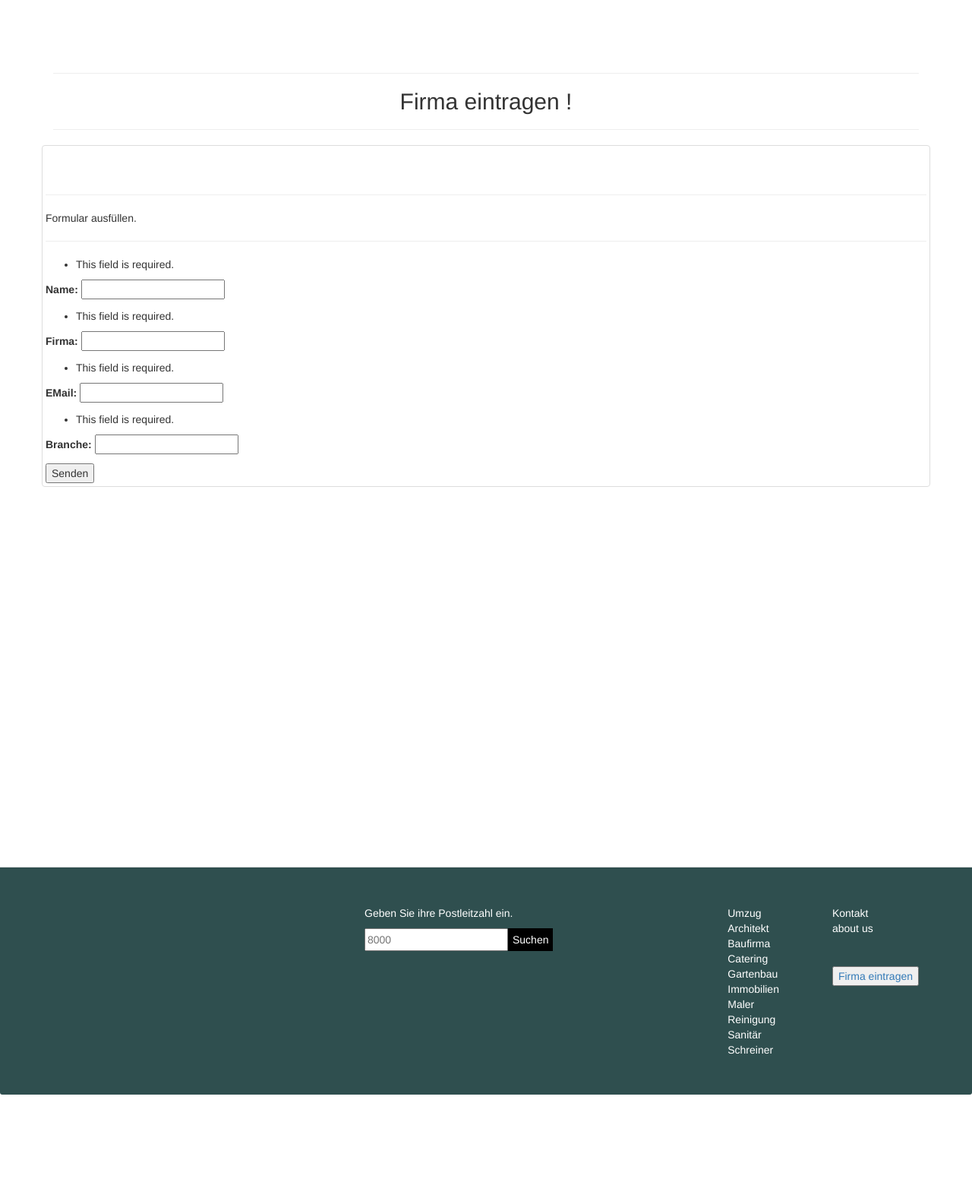
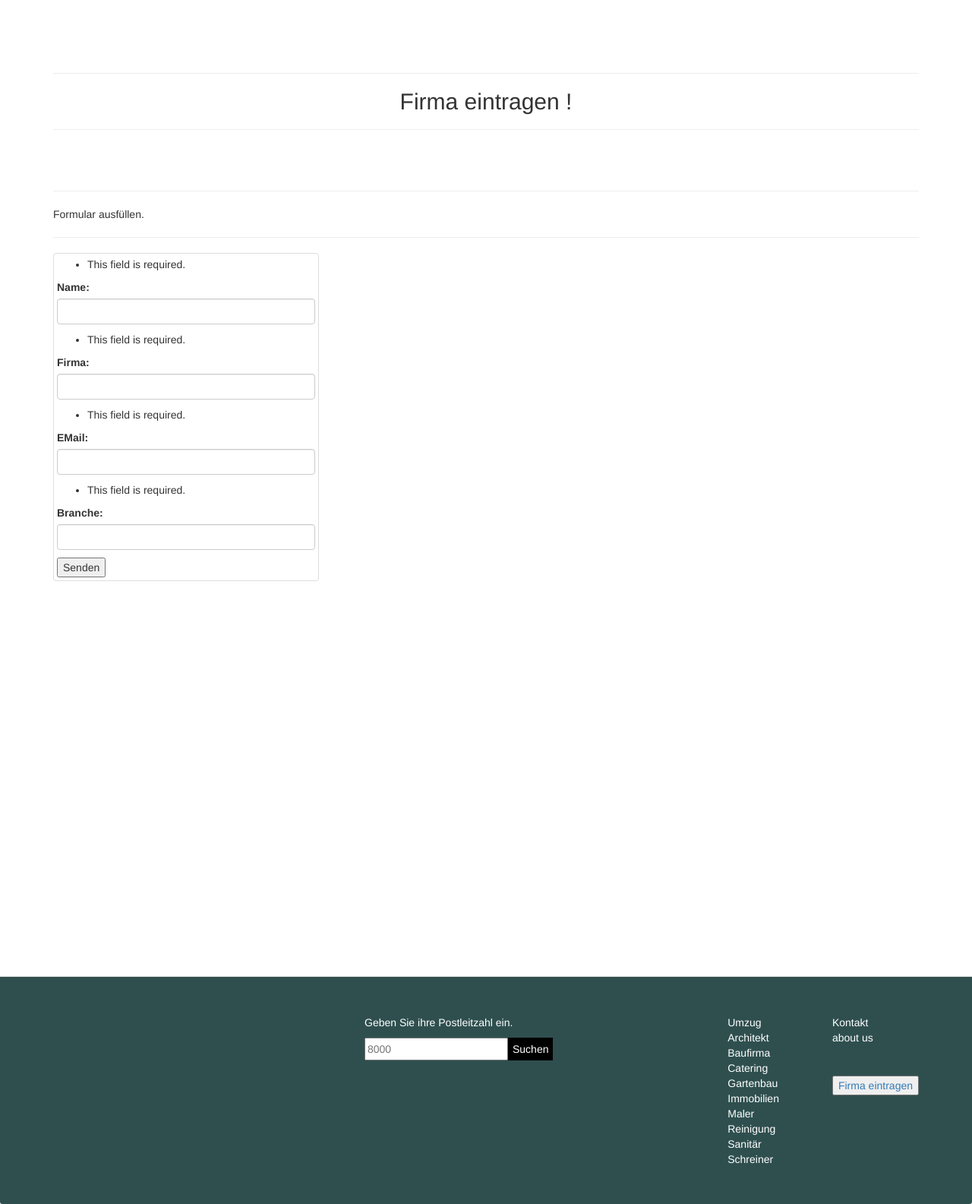
Before and after one commit to OnVV/NPrj, a Django app: a page that uses servicePr/templates/nav/firmaForm.html in a window 1280 px wide; the page is wider, and only the part inside the window is pictured. Shown: the part 851-2436 px from the top of that part at 76% size. Before the commit the page ends 2292 px from the top of that part, so only its background shows below. Run offline with Django 3.2, Linux system fonts and the light colour scheme; some libraries are stand-ins or nearby versions.

Commit message:
001 - Firmeneintrag

```diff
--- a/servicePr/forms.py
+++ b/servicePr/forms.py
@@ -7,3 +7,9 @@ class EintragFormular(forms.ModelForm):
     class Meta:
         model = Firmeneintrag
         fields = ['name', 'firma', 'eMail', 'branche']
+        widgets = {
+            'name': forms.TextInput(attrs={'class': 'form-control'}),
+            'firma': forms.TextInput(attrs={'class': 'form-control'}),
+            'eMail': forms.TextInput(attrs={'class': 'form-control'}),
+            'branche': forms.TextInput(attrs={'class': 'form-control'}),
+        }
--- a/servicePr/templates/branchen/umzug.html
+++ b/servicePr/templates/branchen/umzug.html
@@ -1,8 +1,9 @@
 {% extends 'home.html' %}
+{% load staticfiles %}
 
 {% block title %}
 <hr>
-    <h2>Umzug</h2>
+    <h2><img src="{% static 'img/Umzug.png' %}" class="search-icon"> Umzug</h2>
 <hr>
    {% if anz == 0 %}
         <div class="container">
--- a/servicePr/templates/nav/firmaForm.html
+++ b/servicePr/templates/nav/firmaForm.html
@@ -8,18 +8,18 @@
 
 {% block body %}
     {% include 'nav/googleMarker.html' %}
-<div class="container thumbnail firmaEintrag">
+<div class="container">
 
     <br><br>
     <hr>
         <p>Formular ausfüllen.</p>
     <hr>
 
-     <form action="firmaForm" method="post">
+    <form action="firmaForm" method="post" class="thumbnail" style="max-width:350px;">
         {% csrf_token %}
         {{ form.as_p }}
         <input type="submit" value="Senden" />
-     </form>
+    </form>
 </div>
 
 {% endblock %}
```
Also changed, not shown: db.sqlite3.
